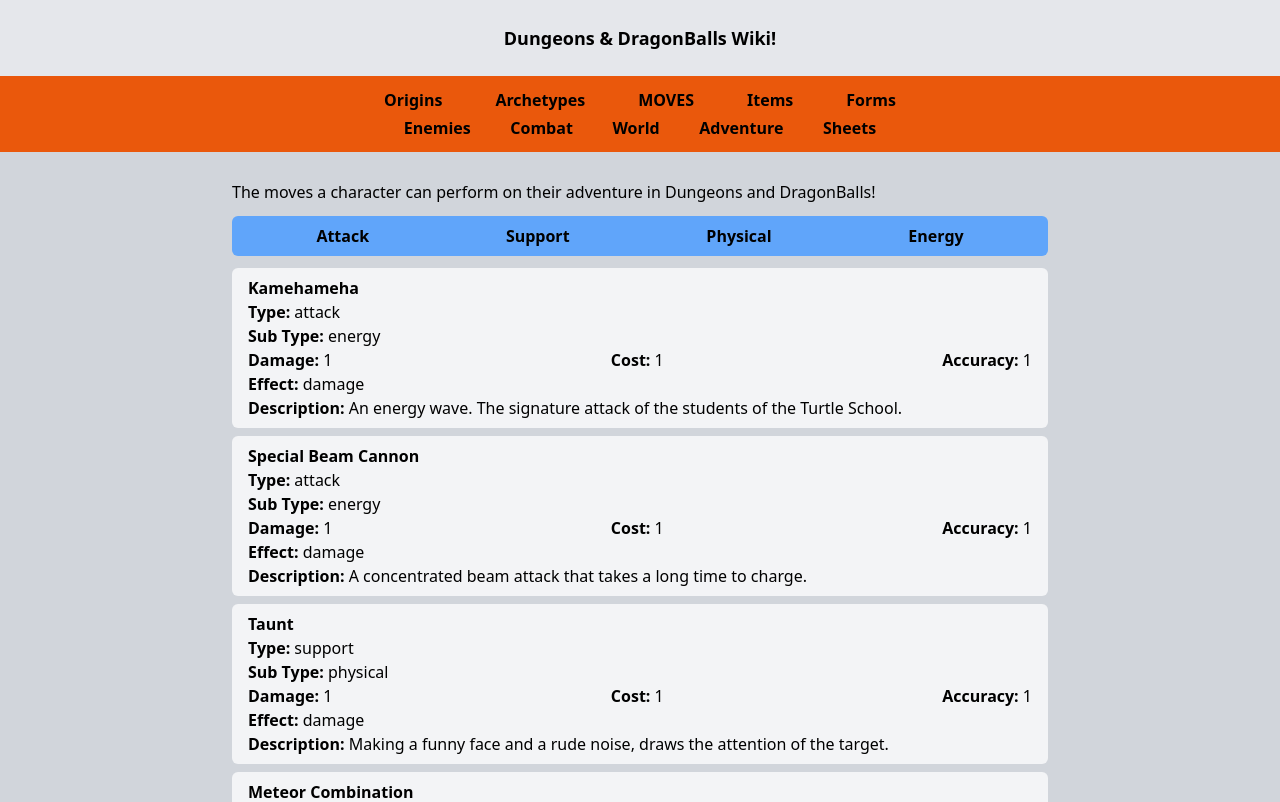
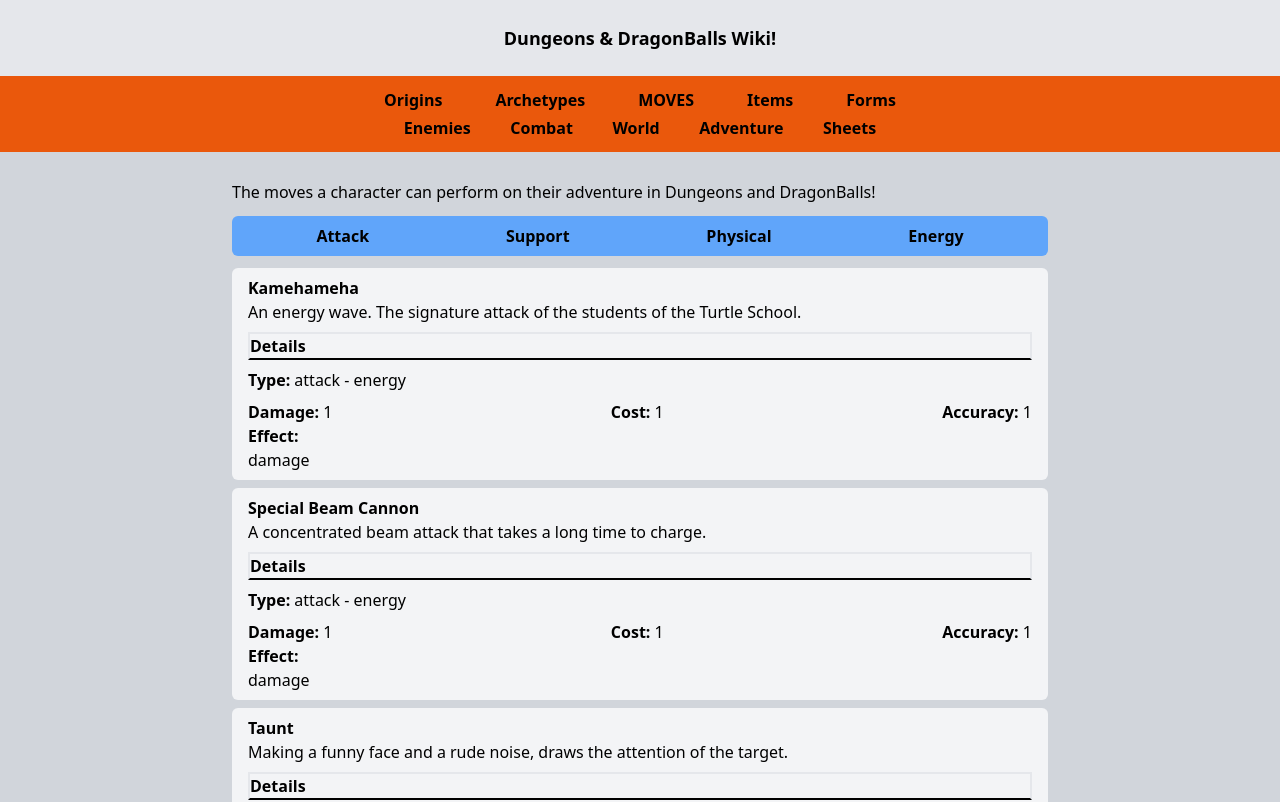
Before and after one commit to KylePep/ddbwiki, a Next.js app: page /moves in a window 1280 px wide. Shown: the top 802 px of the page. Built offline with nearby package versions, Linux system fonts and the light colour scheme.

Commit message:
refactored moves card

```diff
--- a/app/forms/page.tsx
+++ b/app/forms/page.tsx
@@ -10,7 +10,7 @@ export default function formPage() {
   return (
     <main>
       <div className='mb-3'>
-        <h1>Transformations are a change to a characters state that is reflected in the changing of stats or the manifestation fo passive or active abilities</h1>
+        <h1>Transformations are a change to a characters state that is reflected in the changing of stats or the manifestation of passive or active abilities</h1>
         <div>Transformations can be an aura, the alteration of a physical characteristic or a full body change</div>
         <h2 className='font-bold'>Auras</h2>
         <p>potential unlocked</p>
--- a/app/items/page.tsx
+++ b/app/items/page.tsx
@@ -34,7 +34,7 @@ export default function page() {
 
                 <div>
                     <p className='border-solid border-2 border-b-black'><span className='font-semibold'>Details </span></p>
-                    <h3 className='my-2'><span className='font-semibold'>Type: </span>{item.type} <span> - {item.subType}</span></h3>
+
                     <h3 className='font-semibold'>Effect:</h3>
                     <p>{item.effect}</p>
                     <p>{item.descriptionParams}</p>
--- a/app/moves/page.tsx
+++ b/app/moves/page.tsx
@@ -17,15 +17,23 @@ export default function movesPage() {
           {list.map((move: any)=>(
           <div key={move.id} className='bg-gray-100 rounded-md px-4 py-2 mb-2'>
                 <h2 className="font-bold">{move.displayName}</h2>
-                <h3><span className="font-semibold">Type: </span>{move.type}</h3>
-                <h4><span className="font-semibold">Sub Type: </span> {move.subType}</h4>
-                <div className="flex justify-between">
-                  <p><span className="font-semibold">Damage: </span>{move.damage}</p>
-                  <p><span className="font-semibold">Cost: </span>{move.cost}</p>
-                  <p><span className="font-semibold">Accuracy: </span>{move.accuracy}</p>
+                  <p className="mb-2">{move.description}</p>
+                  <p className="mb-2 mx-8">{move.extraDescription}</p>
+
+                <div>
+                  <p className="border-solid border-2 border-b-black font-semibold">Details</p>
+                  <h3 className='my-2'><span className='font-semibold'>Type: </span>{move.type} <span> - {move.subType}</span></h3>
+                  <div className="flex justify-between">
+                    <p><span className="font-semibold">Damage: </span>{move.damage}</p>
+                    <p><span className="font-semibold">Cost: </span>{move.cost}</p>
+                    <p><span className="font-semibold">Accuracy: </span>{move.accuracy}</p>
+                  </div>
+                  <h3 className="font-semibold">Effect: </h3>
+                  <p>{move.effect}</p>
+                  <p>{move.descriptionParams}</p>
+
                 </div>
-                <p><span className="font-semibold">Effect: </span>{move.effect}</p>
-                <p><span className="font-semibold">Description: </span>{move.description}</p>
+
           </div>
               ))}
         </div>
```
